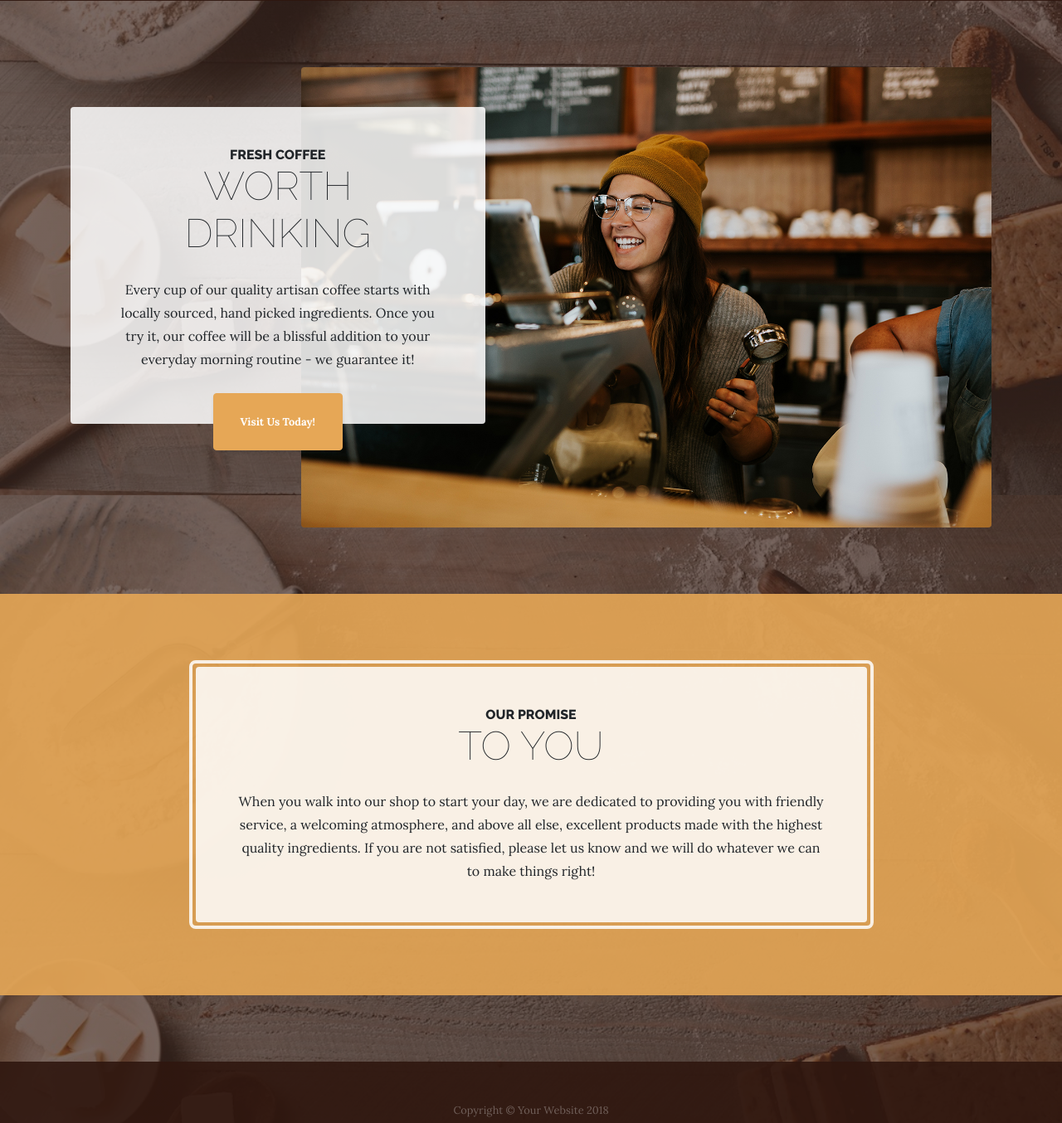
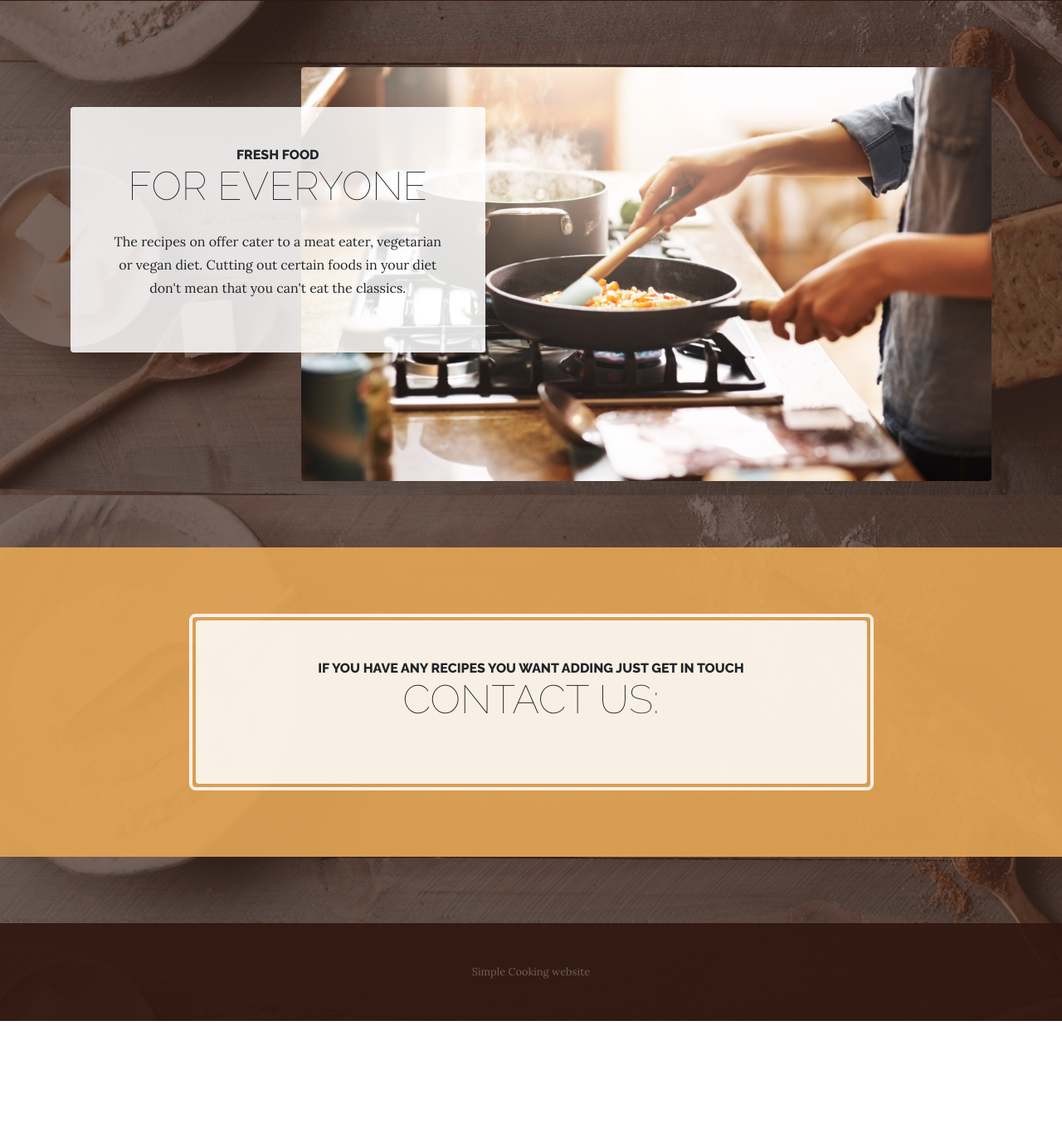
Before and after one commit to 1709330/Final-website, a website: page startbootstrap-business-casual-gh-pages/index.html in a window 1280 px wide. Shown: the part 359-1713 px from the top of the page at 83% size. After the commit the page ends 1590 px from the top, so only its background shows below. Drawn offline with Linux system fonts and the light colour scheme.

Commit message:
Home page text

```diff
--- a/startbootstrap-business-casual-gh-pages/index.html
+++ b/startbootstrap-business-casual-gh-pages/index.html
@@ -60,17 +60,15 @@
     <section class="page-section clearfix">
       <div class="container">
         <div class="intro">
-          <img class="intro-img img-fluid mb-3 mb-lg-0 rounded" src="img/intro.jpg" alt="">
+          <img class="intro-img img-fluid mb-3 mb-lg-0 rounded" src="img/cooking.jpg" alt="">
           <div class="intro-text left-0 text-center bg-faded p-5 rounded">
             <h2 class="section-heading mb-4">
-              <span class="section-heading-upper">Fresh Coffee</span>
-              <span class="section-heading-lower">Worth Drinking</span>
+              <span class="section-heading-upper">Fresh food</span>
+              <span class="section-heading-lower">For everyone</span>
             </h2>
-            <p class="mb-3">Every cup of our quality artisan coffee starts with locally sourced, hand picked ingredients. Once you try it, our coffee will be a blissful addition to your everyday morning routine - we guarantee it!
+            <p class="mb-3">The recipes on offer cater to a meat eater, vegetarian or vegan diet. Cutting out certain foods in your diet don't mean that you can't eat the classics.
             </p>
-            <div class="intro-button mx-auto">
-              <a class="btn btn-primary btn-xl" href="#">Visit Us Today!</a>
-            </div>
+
           </div>
         </div>
       </div>
@@ -82,10 +80,10 @@
           <div class="col-xl-9 mx-auto">
             <div class="cta-inner text-center rounded">
               <h2 class="section-heading mb-4">
-                <span class="section-heading-upper">Our Promise</span>
-                <span class="section-heading-lower">To You</span>
+                <span class="section-heading-upper">If you have any recipes you want adding just get in touch</span>
+                  <span class="section-heading-lower">Contact us:</span>
               </h2>
-              <p class="mb-0">When you walk into our shop to start your day, we are dedicated to providing you with friendly service, a welcoming atmosphere, and above all else, excellent products made with the highest quality ingredients. If you are not satisfied, please let us know and we will do whatever we can to make things right!</p>
+
             </div>
           </div>
         </div>
@@ -94,7 +92,7 @@
 
     <footer class="footer text-faded text-center py-5">
       <div class="container">
-        <p class="m-0 small">Copyright &copy; Your Website 2018</p>
+        <p class="m-0 small">Simple Cooking website</p>
       </div>
     </footer>
 
```
Also changed, not shown: 1 other file.
